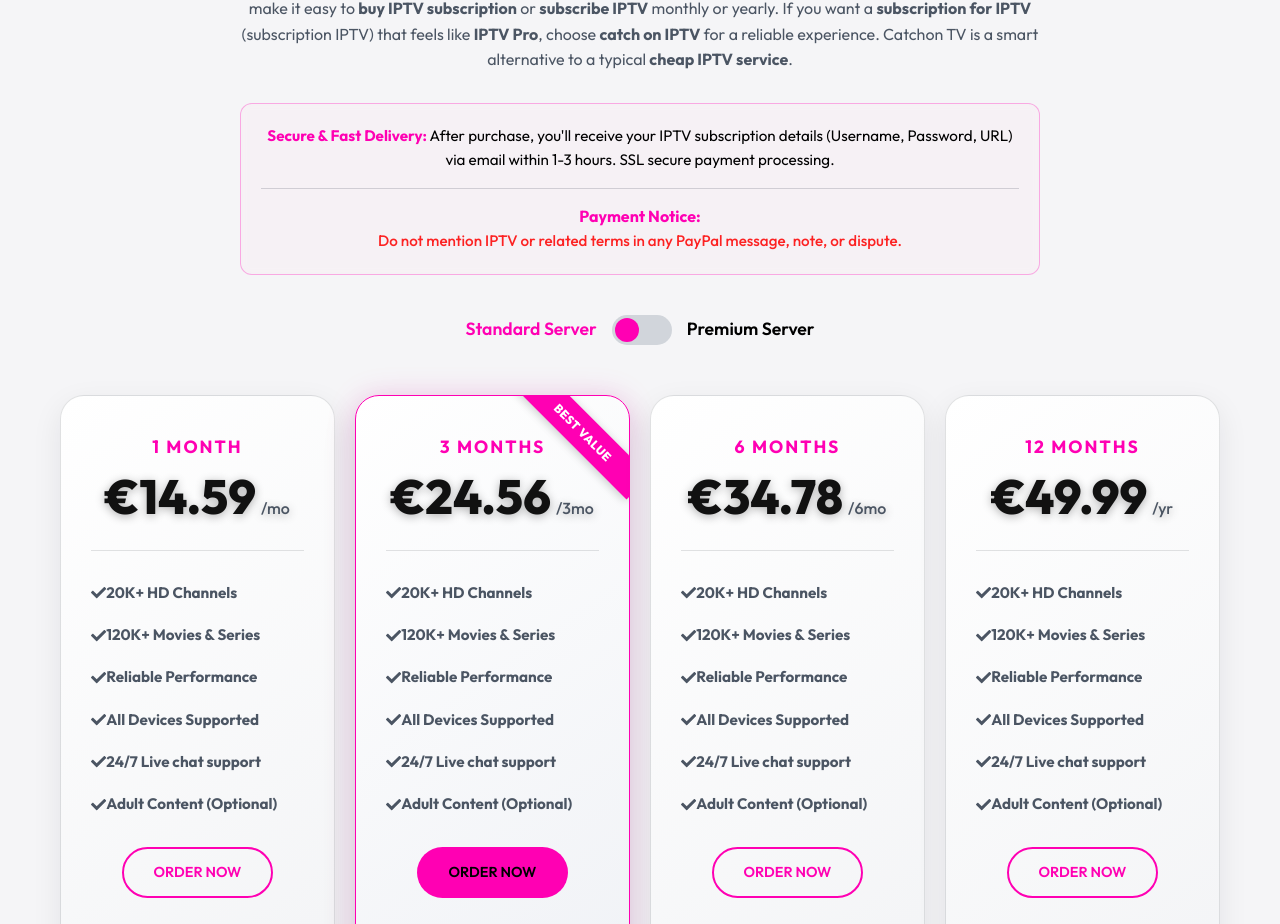
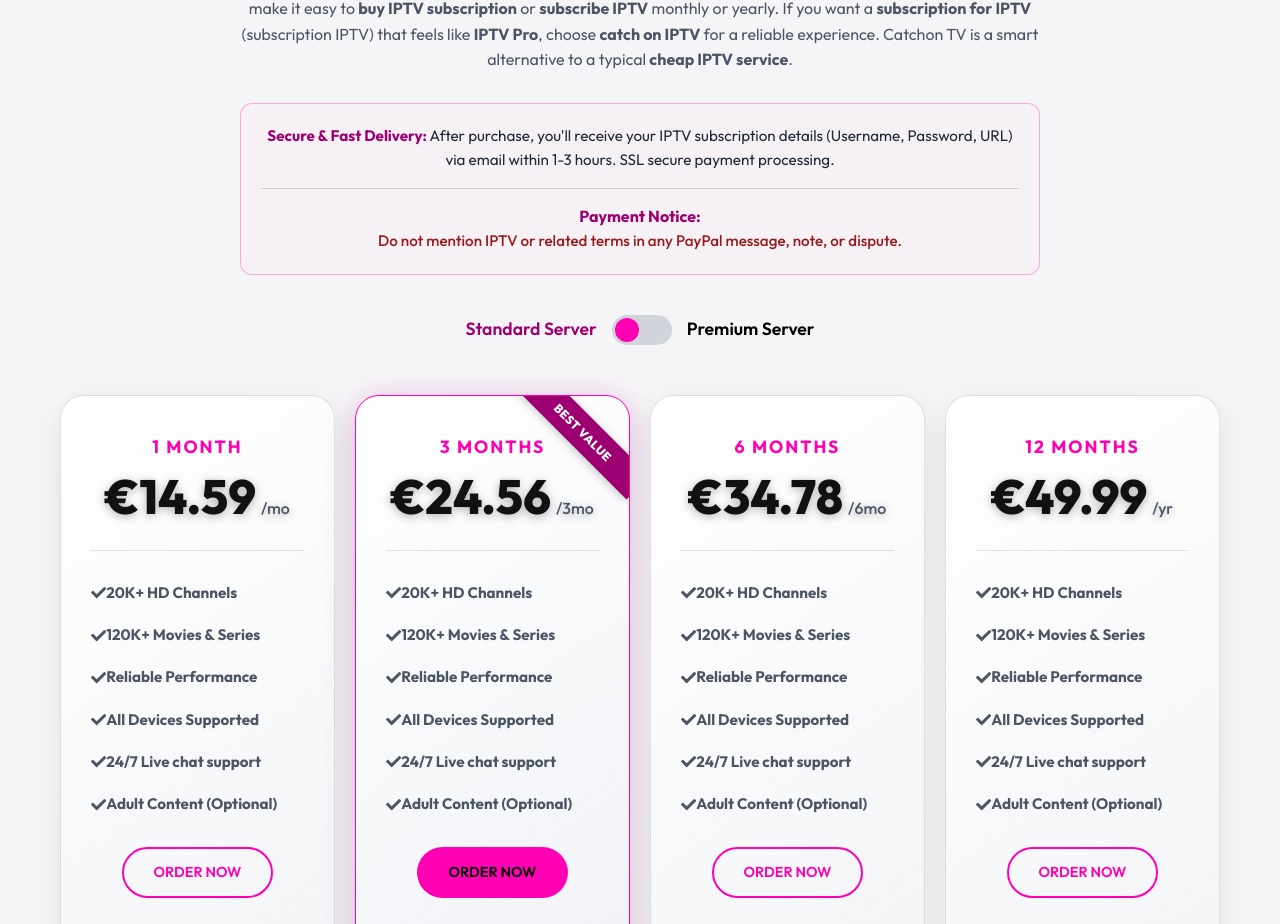
Before and after one commit to Coins4u/catchontv, a Next.js app: page / in a window 1280 px wide. Shown: the part 3099-4023 px from the top of the page. Built offline with nearby package versions, Linux system fonts and the light colour scheme.

Commit message:
Full project update: Performance optimizations and code fixes

```diff
--- a/app/catchontv-style.css
+++ b/app/catchontv-style.css
@@ -1,6 +1,7 @@
 :root {
     --primary-color: #ff00b3;
     --primary-hover: #e600a3;
+    --primary-dark: #9d0070;
     --bg-dark: #f5f5f7;
     --bg-card: #ffffff;
     --text-white: #111111;
@@ -757,7 +758,7 @@ h2.section-title {
 }
 
 .toggle-label.active {
-    color: var(--primary-color);
+    color: var(--primary-dark);
 }
 
 .toggle-switch {
@@ -825,13 +826,13 @@ h2.section-title {
 }
 
 .pricing-alert p {
-    color:black;
+    color: #1f2937;
     margin-bottom: 10px;
     font-size: 0.95rem;
 }
 
 .pricing-alert strong {
-    color: var(--primary-color);
+    color: var(--primary-dark);
 }
 
 .payment-notice {
@@ -841,7 +842,7 @@ h2.section-title {
 }
 
 .payment-notice p {
-    color: #fc2222;
+    color: #991b1b;
     font-weight: 500;
     margin-bottom: 0;
 }
@@ -856,7 +857,7 @@ h2.section-title {
     position: absolute;
     top: 20px;
     right: -32px;
-    background-color: var(--primary-color);
+    background-color: var(--primary-dark);
     color: #fff;
     padding: 7px 40px;
     transform: rotate(45deg);
--- a/app/globals.css
+++ b/app/globals.css
@@ -1,6 +1,7 @@
 :root {
     --primary-color: #ff00b3;
     --primary-hover: #e600a3;
+    --primary-dark: #9d0070;
     --bg-dark: #f5f5f7;
     --bg-card: #ffffff;
     --text-white: #111111;
@@ -757,7 +758,7 @@ h2.section-title {
 }
 
 .toggle-label.active {
-    color: var(--primary-color);
+    color: var(--primary-dark);
 }
 
 .toggle-switch {
@@ -825,13 +826,13 @@ h2.section-title {
 }
 
 .pricing-alert p {
-    color:black;
+    color: #1f2937;
     margin-bottom: 10px;
     font-size: 0.95rem;
 }
 
 .pricing-alert strong {
-    color: var(--primary-color);
+    color: var(--primary-dark);
 }
 
 .payment-notice {
@@ -841,7 +842,7 @@ h2.section-title {
 }
 
 .payment-notice p {
-    color: #fc2222;
+    color: #991b1b;
     font-weight: 500;
     margin-bottom: 0;
 }
@@ -856,7 +857,7 @@ h2.section-title {
     position: absolute;
     top: 20px;
     right: -32px;
-    background-color: var(--primary-color);
+    background-color: var(--primary-dark);
     color: #fff;
     padding: 7px 40px;
     transform: rotate(45deg);
```
